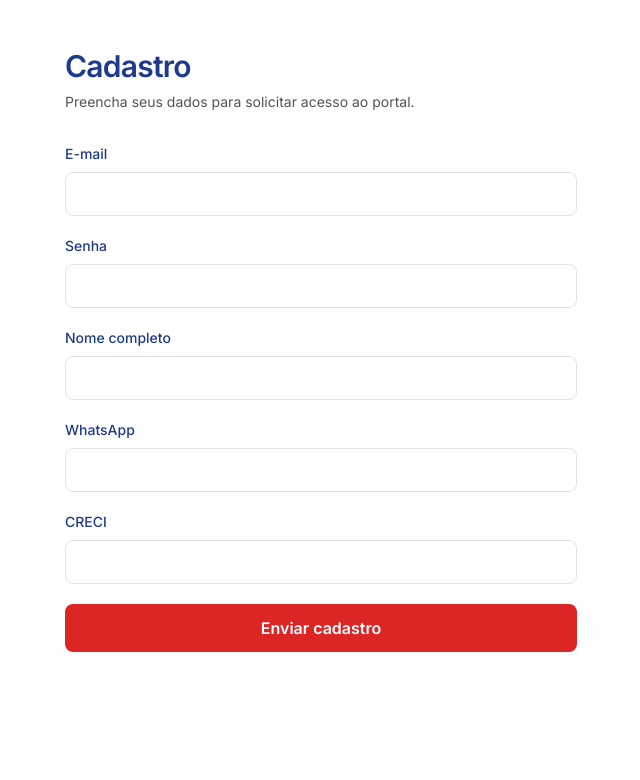
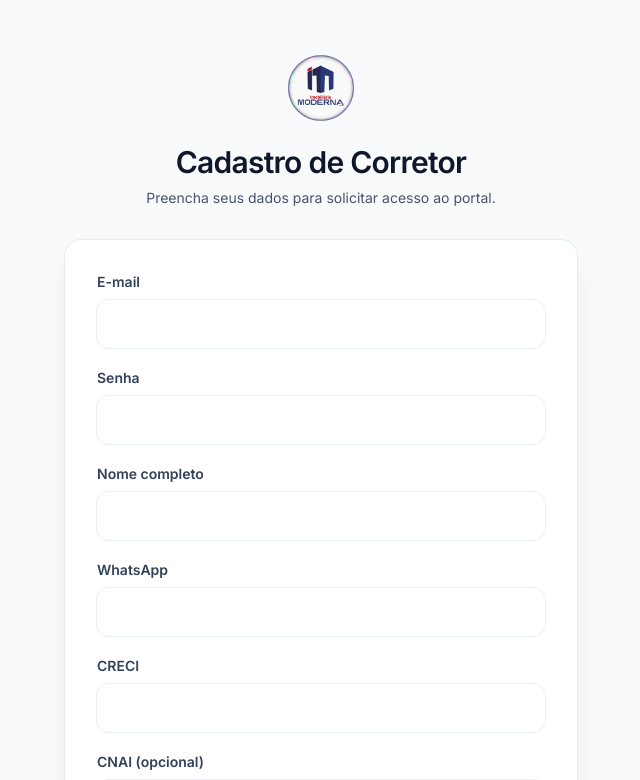
Before and after one commit to mixbrzilla-cmyk/crm-imobiliaria, a Next.js app: page /cadastro in a window 1280 px wide. Shown: the top 780 px of the page, without its empty margins (319-959 px from the left). Built offline with nearby package versions, Linux system fonts and the light colour scheme; no server answers.

Commit message:
Public cadastro: logo + CNAI opcional

```diff
--- a/app/cadastro/page.tsx
+++ b/app/cadastro/page.tsx
@@ -1,6 +1,8 @@
 "use client";
 
 import { useState } from "react";
+
+import Image from "next/image";
 
 import { getSupabaseClient } from "@/lib/supabaseClient";
 
@@ -10,6 +12,7 @@ type FormState = {
   full_name: string;
   whatsapp: string;
   creci: string;
+  cnai: string;
 };
 
 export default function CadastroPage() {
@@ -19,6 +22,7 @@ export default function CadastroPage() {
     full_name: "",
     whatsapp: "",
     creci: "",
+    cnai: "",
   });
   const [isSubmitting, setIsSubmitting] = useState(false);
   const [errorMessage, setErrorMessage] = useState<string | null>(null);
@@ -59,6 +63,8 @@ export default function CadastroPage() {
         return;
       }
 
+      const cnai = form.cnai.trim();
+
       const { error } = await (supabase as any).from("profiles").insert({
         id: userId,
         email: form.email.trim().toLowerCase(),
@@ -81,8 +87,19 @@ export default function CadastroPage() {
         return;
       }
 
+      if (cnai) {
+        try {
+          const up = await (supabase as any).from("profiles").update({ cnai }).eq("id", userId);
+          if (up?.error) {
+            // ignore
+          }
+        } catch {
+          // ignore
+        }
+      }
+
       setSuccessMessage("Cadastro enviado! Aguarde a aprovação do administrador");
-      setForm({ email: "", password: "", full_name: "", whatsapp: "", creci: "" });
+      setForm({ email: "", password: "", full_name: "", whatsapp: "", creci: "", cnai: "" });
     } catch {
       setErrorMessage("Não foi possível enviar seu cadastro. Tente novamente.");
     } finally {
@@ -91,22 +108,32 @@ export default function CadastroPage() {
   }
 
   return (
-    <div className="min-h-screen bg-white px-6 py-12">
+    <div className="min-h-screen bg-slate-50 px-4 py-10 sm:px-6 sm:py-12">
       <div className="mx-auto flex w-full max-w-lg flex-col gap-8">
-        <header className="flex flex-col gap-2">
-          <h1 className="text-3xl font-semibold tracking-tight text-[#1e3a8a]">
-            Cadastro
-          </h1>
-          <p className="text-sm text-zinc-600">
+        <header className="flex flex-col items-center gap-4 text-center">
+          <div className="relative h-16 w-56 sm:h-20 sm:w-64">
+            <Image
+              src="/imobiliaria-moderna-logo.png"
+              alt="Imobiliária Moderna"
+              fill
+              className="object-contain"
+              priority
+            />
+          </div>
+          <div>
+            <h1 className="text-2xl font-semibold tracking-tight text-slate-900 sm:text-3xl">Cadastro de Corretor</h1>
+            <p className="mt-2 text-sm text-slate-600">
               Preencha seus dados para solicitar acesso ao portal.
             </p>
+          </div>
         </header>
 
-        <form onSubmit={onSubmit} className="flex flex-col gap-5">
+        <form onSubmit={onSubmit} className="rounded-2xl bg-white p-6 shadow-xl ring-1 ring-slate-200/70 sm:p-8">
+          <div className="grid grid-cols-1 gap-5">
             <label className="flex flex-col gap-2">
-            <span className="text-sm font-medium text-[#1e3a8a]">E-mail</span>
+              <span className="text-sm font-semibold text-slate-700">E-mail</span>
               <input
-              className="h-11 rounded-lg border border-zinc-200 bg-white px-4 text-zinc-900 outline-none focus:border-[#1e3a8a] focus:ring-2 focus:ring-[#1e3a8a]/20"
+                className="h-12 rounded-xl bg-white px-4 text-slate-900 ring-1 ring-slate-200/70 outline-none transition-all focus:ring-2 focus:ring-[#1e3a8a]/25"
                 value={form.email}
                 onChange={(e) => setForm((s) => ({ ...s, email: e.target.value }))}
                 name="email"
@@ -117,9 +144,9 @@ export default function CadastroPage() {
             </label>
 
             <label className="flex flex-col gap-2">
-            <span className="text-sm font-medium text-[#1e3a8a]">Senha</span>
+              <span className="text-sm font-semibold text-slate-700">Senha</span>
               <input
-              className="h-11 rounded-lg border border-zinc-200 bg-white px-4 text-zinc-900 outline-none focus:border-[#1e3a8a] focus:ring-2 focus:ring-[#1e3a8a]/20"
+                className="h-12 rounded-xl bg-white px-4 text-slate-900 ring-1 ring-slate-200/70 outline-none transition-all focus:ring-2 focus:ring-[#1e3a8a]/25"
                 value={form.password}
                 onChange={(e) => setForm((s) => ({ ...s, password: e.target.value }))}
                 name="password"
@@ -131,9 +158,9 @@ export default function CadastroPage() {
             </label>
 
             <label className="flex flex-col gap-2">
-            <span className="text-sm font-medium text-[#1e3a8a]">Nome completo</span>
+              <span className="text-sm font-semibold text-slate-700">Nome completo</span>
               <input
-              className="h-11 rounded-lg border border-zinc-200 bg-white px-4 text-zinc-900 outline-none focus:border-[#1e3a8a] focus:ring-2 focus:ring-[#1e3a8a]/20"
+                className="h-12 rounded-xl bg-white px-4 text-slate-900 ring-1 ring-slate-200/70 outline-none transition-all focus:ring-2 focus:ring-[#1e3a8a]/25"
                 value={form.full_name}
                 onChange={(e) => setForm((s) => ({ ...s, full_name: e.target.value }))}
                 name="full_name"
@@ -143,9 +170,9 @@ export default function CadastroPage() {
             </label>
 
             <label className="flex flex-col gap-2">
-            <span className="text-sm font-medium text-[#1e3a8a]">WhatsApp</span>
+              <span className="text-sm font-semibold text-slate-700">WhatsApp</span>
               <input
-              className="h-11 rounded-lg border border-zinc-200 bg-white px-4 text-zinc-900 outline-none focus:border-[#1e3a8a] focus:ring-2 focus:ring-[#1e3a8a]/20"
+                className="h-12 rounded-xl bg-white px-4 text-slate-900 ring-1 ring-slate-200/70 outline-none transition-all focus:ring-2 focus:ring-[#1e3a8a]/25"
                 value={form.whatsapp}
                 onChange={(e) => setForm((s) => ({ ...s, whatsapp: e.target.value }))}
                 name="whatsapp"
@@ -156,15 +183,28 @@ export default function CadastroPage() {
             </label>
 
             <label className="flex flex-col gap-2">
-            <span className="text-sm font-medium text-[#1e3a8a]">CRECI</span>
+              <span className="text-sm font-semibold text-slate-700">CRECI</span>
               <input
-              className="h-11 rounded-lg border border-zinc-200 bg-white px-4 text-zinc-900 outline-none focus:border-[#1e3a8a] focus:ring-2 focus:ring-[#1e3a8a]/20"
+                className="h-12 rounded-xl bg-white px-4 text-slate-900 ring-1 ring-slate-200/70 outline-none transition-all focus:ring-2 focus:ring-[#1e3a8a]/25"
                 value={form.creci}
                 onChange={(e) => setForm((s) => ({ ...s, creci: e.target.value }))}
                 name="creci"
                 required
               />
             </label>
+
+            <label className="flex flex-col gap-2">
+              <span className="text-sm font-semibold text-slate-700">CNAI (opcional)</span>
+              <input
+                className="h-12 rounded-xl bg-white px-4 text-slate-900 ring-1 ring-slate-200/70 outline-none transition-all focus:ring-2 focus:ring-[#1e3a8a]/25"
+                value={form.cnai}
+                onChange={(e) => setForm((s) => ({ ...s, cnai: e.target.value }))}
+                name="cnai"
+                inputMode="numeric"
+                placeholder="Ex: 123456"
+              />
+            </label>
+          </div>
 
           {errorMessage ? (
             <div className="rounded-lg border border-red-200 bg-red-50 px-4 py-3 text-sm text-red-700">
@@ -181,7 +221,7 @@ export default function CadastroPage() {
           <button
             type="submit"
             disabled={isSubmitting}
-            className="inline-flex h-12 items-center justify-center rounded-lg bg-[#dc2626] px-5 text-base font-semibold text-white transition-opacity hover:opacity-95 disabled:cursor-not-allowed disabled:opacity-60"
+            className="mt-6 inline-flex h-12 w-full items-center justify-center rounded-xl bg-[#dc2626] px-5 text-base font-semibold text-white shadow-[0_10px_26px_-18px_rgba(220,38,38,0.75)] transition-all duration-300 hover:-translate-y-[1px] hover:bg-[#c81e1e] disabled:cursor-not-allowed disabled:opacity-60"
           >
             {isSubmitting ? "Enviando..." : "Enviar cadastro"}
           </button>
```
Lines whose indentation alone changed are shown as unchanged.
